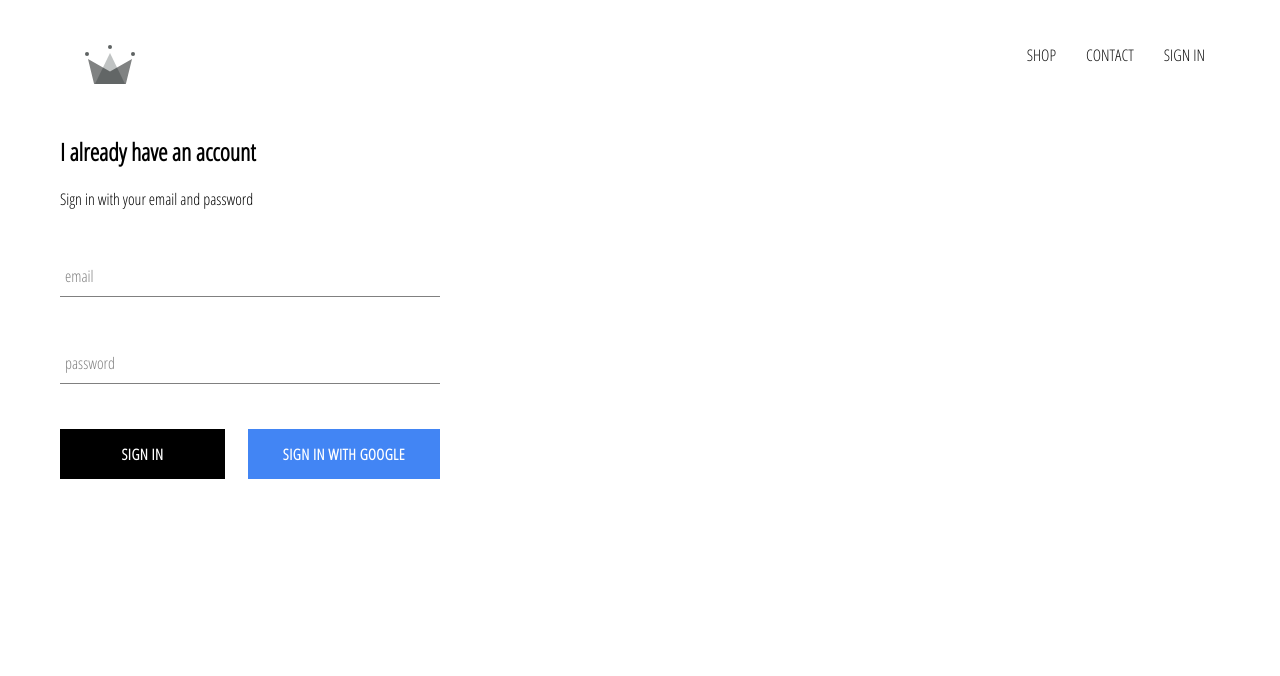
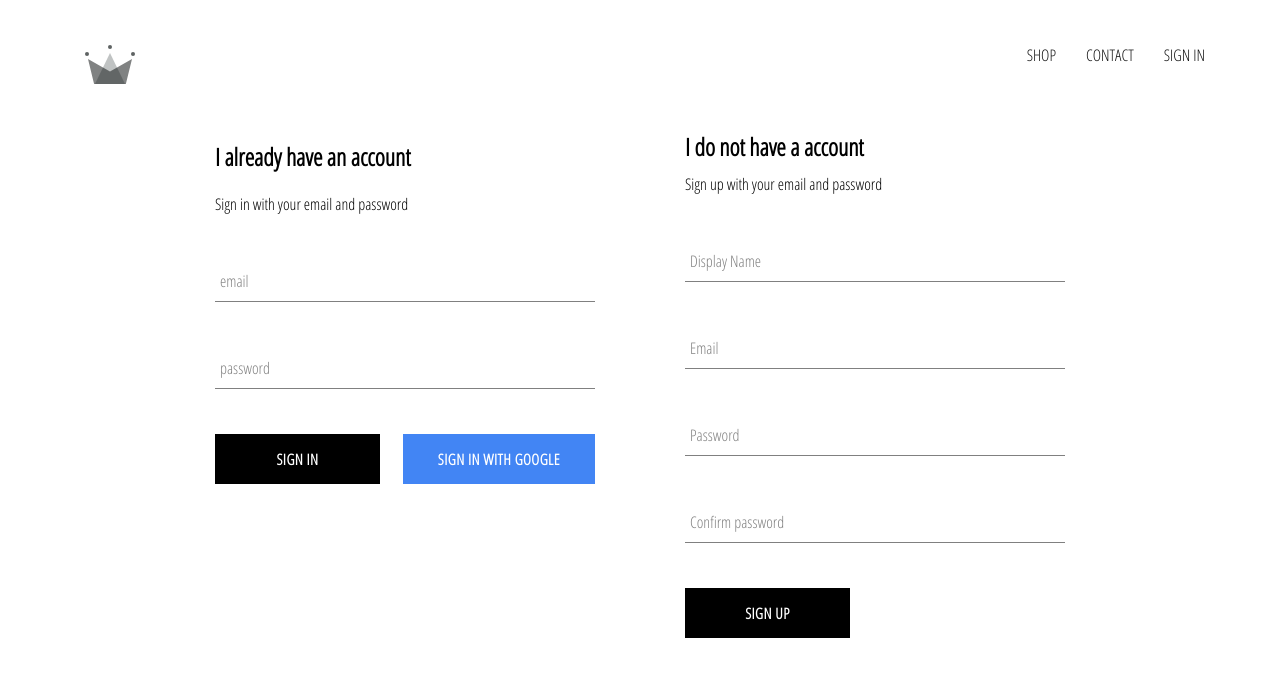
Before and after one commit to sahilbarvaliya/crwn-clothing, a React (Create React App) app: page /signin in a window 1280 px wide. Shown: the top 676 px of the page. Built offline with nearby package versions, Linux system fonts and the light colour scheme; no server answers.

Commit message:
signin with email and password

```diff
--- a/src/App.js
+++ b/src/App.js
@@ -5,7 +5,10 @@
 import Header from "./components/header/header.component";
 import SingInAndSignUpPage from "./pages/sign-in-and-sign-up/sign-in-and-sign-up.component";
 import { BrowserRouter as Router, Routes, Route } from "react-router-dom";
-import { auth } from "./components/firebase/firebase.utils";
+import {
+	auth,
+	createUserProfileDocument,
+} from "./components/firebase/firebase.utils";
 
 class App extends React.Component {
 	constructor() {
@@ -19,10 +22,21 @@
 	unsubscribeFromAuth = null;
 
 	componentDidMount() {
-		this.unsubscribeFromAuth = auth.onAuthStateChanged((user) => {
-			this.setState({ currentUser: user });
+		this.unsubscribeFromAuth = auth.onAuthStateChanged(async (userAuth) => {
+			if (userAuth) {
+				const userRef = await createUserProfileDocument(userAuth);
 
-			console.log(user);
+				userRef.onSnapshot((snapShot) => {
+					this.setState({
+						currentUser: {
+							id: snapShot.id,
+							...snapShot.data(),
+						},
+					});
+					console.log(this.state);
+				});
+			}
+			this.setState({ currentUser: userAuth });
 		});
 	}
 
--- a/src/components/firebase/firebase.utils.js
+++ b/src/components/firebase/firebase.utils.js
@@ -11,9 +11,27 @@
 	appId: "1:972214071101:web:382152bd3230eefceedf54",
 	measurementId: "G-1Z1793N7WZ",
 };
-
 // Initialize Firebase
 firebase.initializeApp(config);
+
+export const createUserProfileDocument = async (userAuth, additionalData) => {
+	if (!userAuth) return;
+
+	const userRef = firestore.doc(`users/${userAuth.uid}`);
+	const snapShot = await userRef.get();
+
+	if (!snapShot.exists) {
+		const { displayName, email } = userAuth;
+		const createdAt = new Date();
+
+		try {
+			await userRef.set({ displayName, email, createdAt, ...additionalData });
+		} catch (error) {
+			console.log("error creating user", error.message);
+		}
+	}
+	return userRef;
+};
 
 export const auth = firebase.auth();
 export const firestore = firebase.firestore();
@@ -21,8 +39,6 @@
 const provider = new firebase.auth.GoogleAuthProvider();
 
 provider.setCustomParameters({ prompt: "select_account" });
-export const signInWithGoogle = () => {
-	auth.signInWithPopup(provider);
-};
+export const signInWithGoogle = () => auth.signInWithPopup(provider);
 
 export default firebase;
--- a/src/components/sign-in/sign-in.component.jsx
+++ b/src/components/sign-in/sign-in.component.jsx
@@ -1,8 +1,12 @@
 import React from "react";
 import FormInput from "../form-input/form-input.component";
 import CustomButton from "../custom-button/custom-button.component";
-import { signInWithGoogle } from "../../components/firebase/firebase.utils";
+import {
+	auth,
+	signInWithGoogle,
+} from "../../components/firebase/firebase.utils";
 import "./sign-in.style.scss";
+
 class SignIn extends React.Component {
 	constructor(props) {
 		super(props);
@@ -13,10 +17,16 @@
 		};
 	}
 
-	handlesubmit = (e) => {
+	handlesubmit = async (e) => {
 		e.preventDefault();
+		const { email, password } = this.state;
 
-		this.setState({ email: "", password: "" });
+		try {
+			await auth.signInWithEmailAndPassword(email, password);
+			this.setState({ email: "", password: "" });
+		} catch (error) {
+			console.log(error);
+		}
 	};
 
 	handleChange = (e) => {
@@ -49,7 +59,11 @@
 					/>
 					<div className="buttons">
 						<CustomButton type="submit">sign in</CustomButton>
-						<CustomButton onClick={signInWithGoogle} isGoogleSignIn>
+						<CustomButton
+							type="button"
+							onClick={signInWithGoogle}
+							isGoogleSignIn
+						>
 							sign in with google
 						</CustomButton>
 					</div>
--- /dev/null
+++ b/src/components/sign-up/sign-up.component.jsx
@@ -0,0 +1,101 @@
+import React from "react";
+import "./sign-up.style.scss";
+import FormInput from "../form-input/form-input.component";
+import CustomButton from "../custom-button/custom-button.component";
+
+import { auth, createUserProfileDocument } from "../firebase/firebase.utils";
+
+class SignUp extends React.Component {
+	constructor() {
+		super();
+
+		this.state = {
+			displayName: "",
+			email: "",
+			password: "",
+			confirmPassword: "",
+		};
+	}
+
+	handleSubmit = async (e) => {
+		e.preventDefault();
+		const { displayName, email, password, confirmPassword } = this.state;
+
+		if (password !== confirmPassword) {
+			alert("password don't match");
+			return;
+		}
+
+		try {
+			const { user } = await auth.createUserWithEmailAndPassword(
+				email,
+				password
+			);
+
+			await createUserProfileDocument(user, { displayName });
+
+			this.setState({
+				displayName: "",
+				email: "",
+				password: "",
+				confirmPassword: "",
+			});
+		} catch (error) {
+			console.error(error);
+		}
+	};
+
+	handleChange = (e) => {
+		const { name, value } = e.target;
+
+		this.setState({ [name]: value });
+	};
+
+	render() {
+		const { displayName, email, password, confirmPassword } = this.state;
+		return (
+			<div className="sign-up">
+				<h2 className="title">I do not have a account</h2>
+				<span>Sign up with your email and password</span>
+
+				<form className="sign-up-form" onSubmit={this.handleSubmit}>
+					<FormInput
+						type="text"
+						name="displayName"
+						value={displayName}
+						onChange={this.handleChange}
+						label="Display Name"
+						required
+					></FormInput>
+					<FormInput
+						type="email"
+						name="email"
+						value={email}
+						onChange={this.handleChange}
+						label="Email"
+						required
+					></FormInput>
+					<FormInput
+						type="password"
+						name="password"
+						value={password}
+						onChange={this.handleChange}
+						label="Password"
+						required
+					></FormInput>
+					<FormInput
+						type="password"
+						name="confirmPassword"
+						value={confirmPassword}
+						onChange={this.handleChange}
+						label="Confirm password"
+						required
+					></FormInput>
+					<CustomButton type="submit">Sign up</CustomButton>
+				</form>
+			</div>
+		);
+	}
+}
+
+export default SignUp;
--- /dev/null
+++ b/src/components/sign-up/sign-up.style.scss
@@ -0,0 +1,9 @@
+.sign-up {
+	display: flex;
+	flex-direction: column;
+	width: 380px;
+
+	.title {
+		margin: 10px 0;
+	}
+}
--- a/src/pages/sign-in-and-sign-up/sign-in-and-sign-up.component.jsx
+++ b/src/pages/sign-in-and-sign-up/sign-in-and-sign-up.component.jsx
@@ -1,11 +1,13 @@
 import React from "react";
 import "./sign-in-and-sign-up.style.scss";
 import SignIn from "../../components/sign-in/sign-in.component";
+import SignUp from "../../components/sign-up/sign-up.component";
 
 const SingInAndSignUpPage = () => {
 	return (
 		<div className="sign-in-and-sign-up">
 			<SignIn />
+			<SignUp />
 		</div>
 	);
 };
--- a/src/pages/sign-in-and-sign-up/sign-in-and-sign-up.style.scss
+++ b/src/pages/sign-in-and-sign-up/sign-in-and-sign-up.style.scss
@@ -0,0 +1,6 @@
+.sign-in-and-sign-up {
+	width: 850px;
+	display: flex;
+	justify-content: space-between;
+	margin: 30px auto;
+}
```
